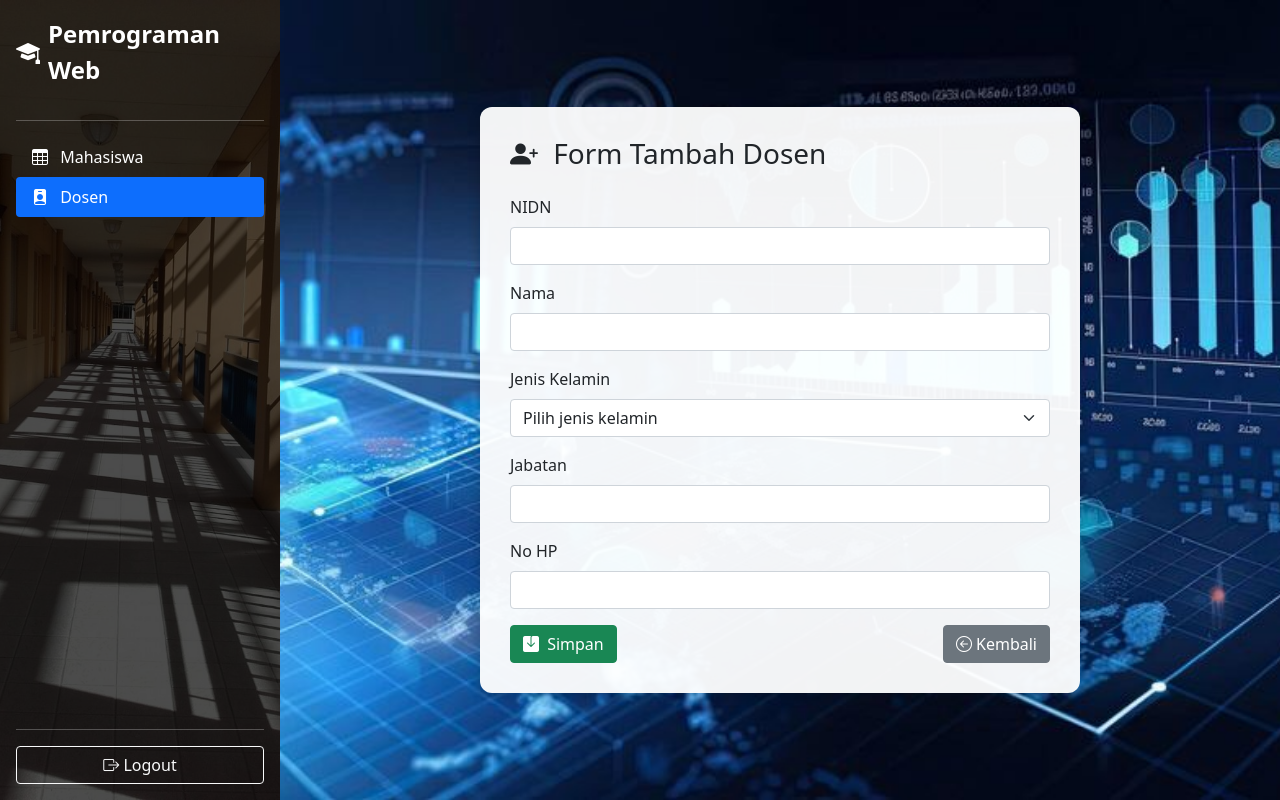
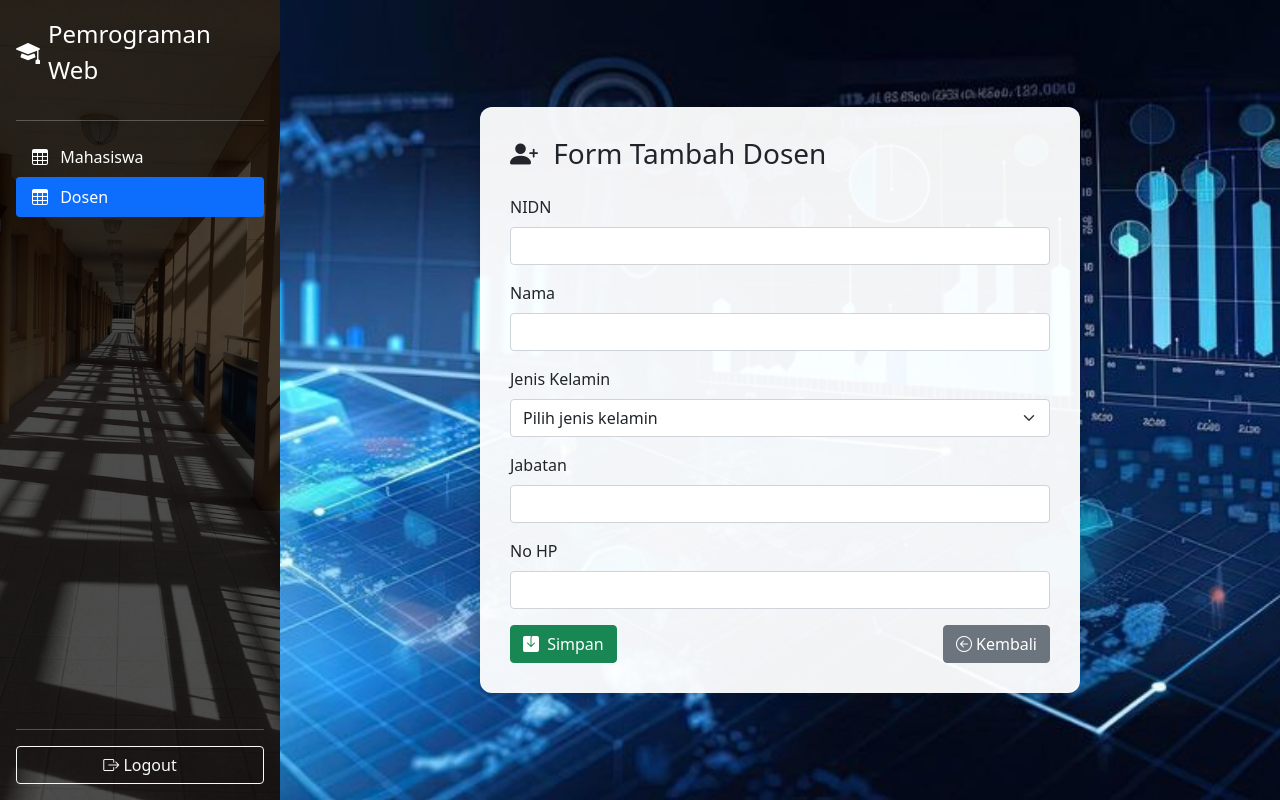
Before and after one commit to Daniel21La/tugas-prakpemrogramanweb, a PHP site: page /add2.php in a window 1280 px wide. Run offline with PHP 8.4, Linux system fonts and the light colour scheme; a user stored in the database is signed in.

Commit message:
Update add2.php

```diff
--- a/add2.php
+++ b/add2.php
@@ -37,10 +37,6 @@
     .sidebar>* {
       position: relative;
       z-index: 1;
-    }
-
-    .sidebar .fs-4 {
-      font-weight: bold;
     }
 
     .main-content {
@@ -86,14 +82,14 @@
       </a>
       <hr>
       <ul class="nav nav-pills flex-column mb-auto">
-        <li>
+        <li class="nav-item">
           <a href="read.php" class="nav-link text-white">
             <i class="bi bi-table me-2"></i> Mahasiswa
           </a>
         </li>
-        <li>
+        <li class="nav-item">
           <a href="read2.php" class="nav-link active text-white" aria-current="page">
-            <i class="bi bi-person-badge-fill me-2"></i> Dosen
+            <i class="bi bi-table me-2"></i> Dosen
           </a>
         </li>
       </ul>
```
